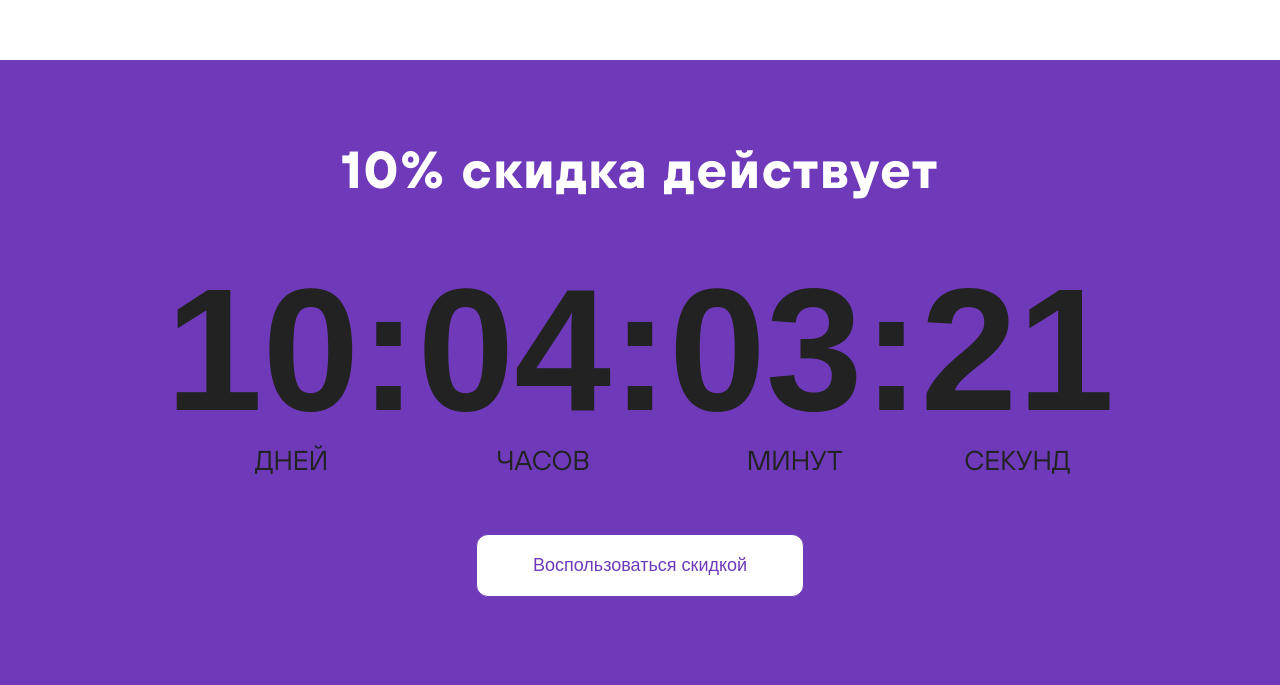
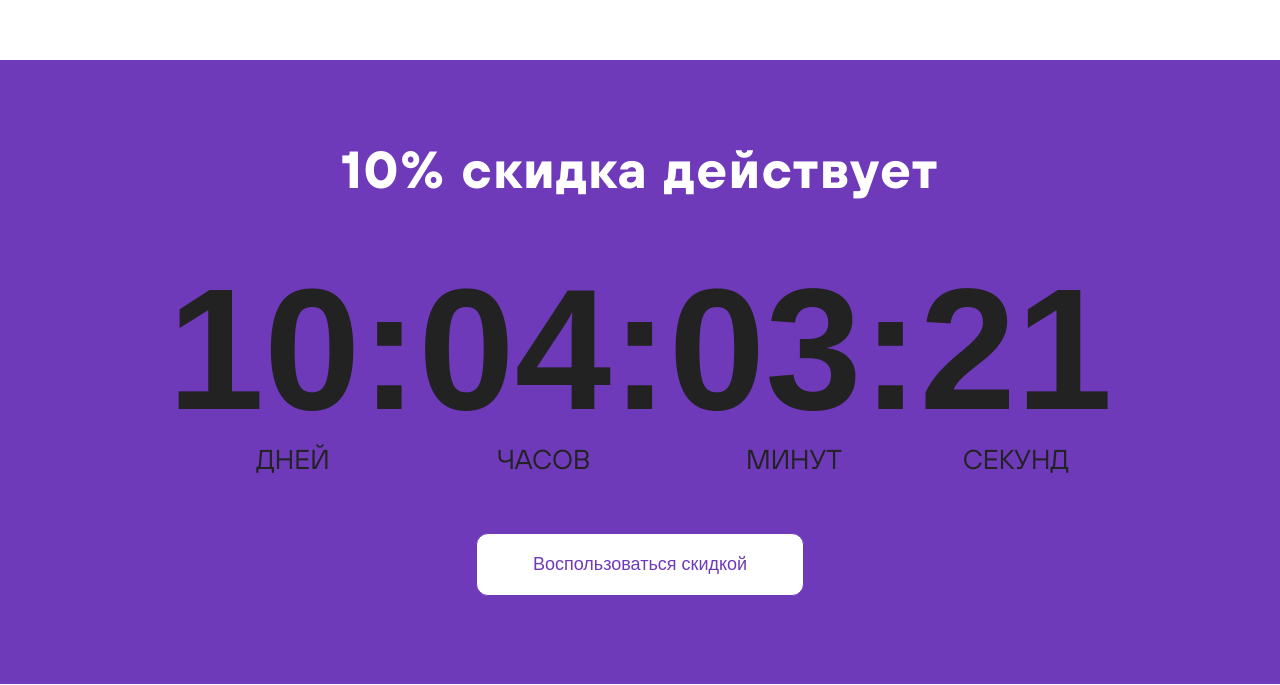
Before and after one commit to kattrine99/firstlending, a plain HTML site: page index.html in a window 1280 px wide. Shown: the part 2460-3145 px from the top of the page. Drawn offline with Linux system fonts and the light colour scheme; a web font is replaced by a local one.

Commit message:
changed font size of the timer

```diff
--- a/CSS/style.css
+++ b/CSS/style.css
@@ -128,7 +128,7 @@ line-height: 140%;
 }
 .period {
     width: auto;
-    font-size: calc(12.6vw + 12.8px);
+    font-size: calc(13.1vw + 5.7px);
     line-height: 107%;
     font-family: 'Chava', sans-serif;
 }
```
